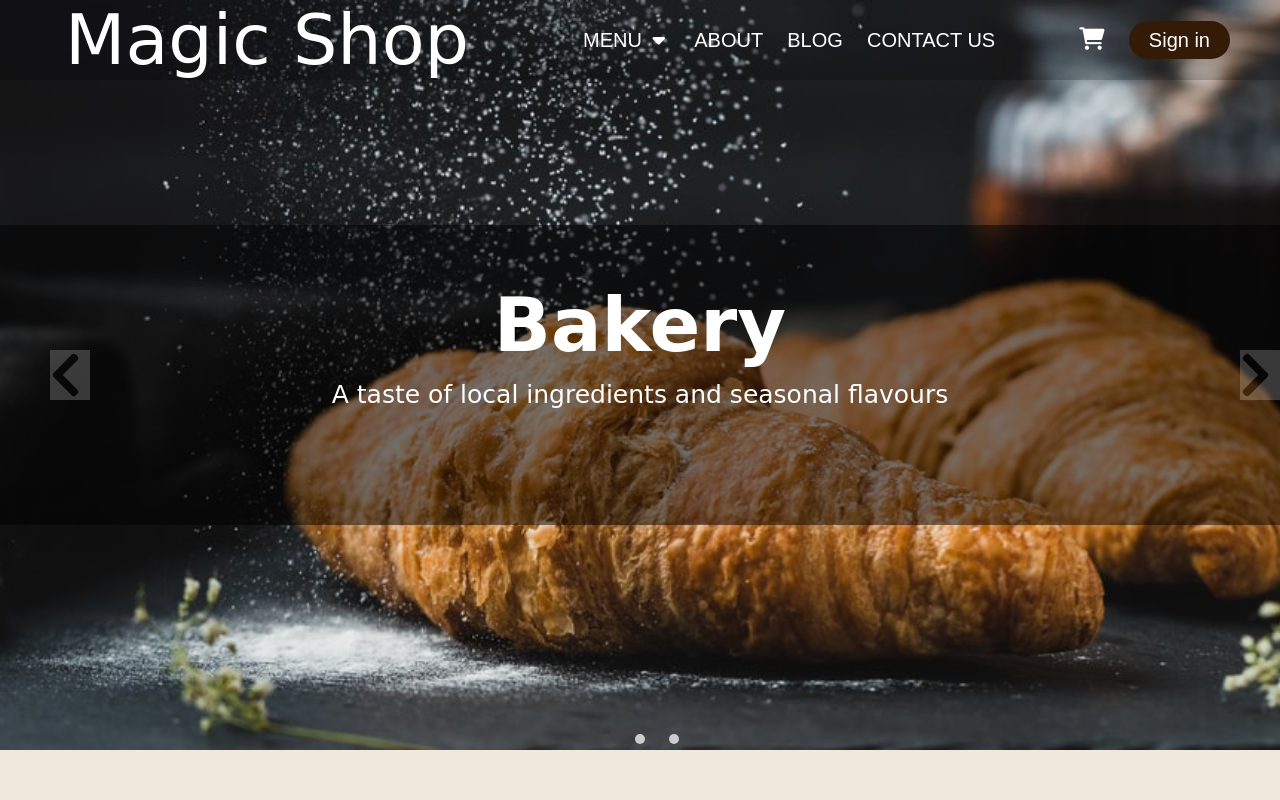
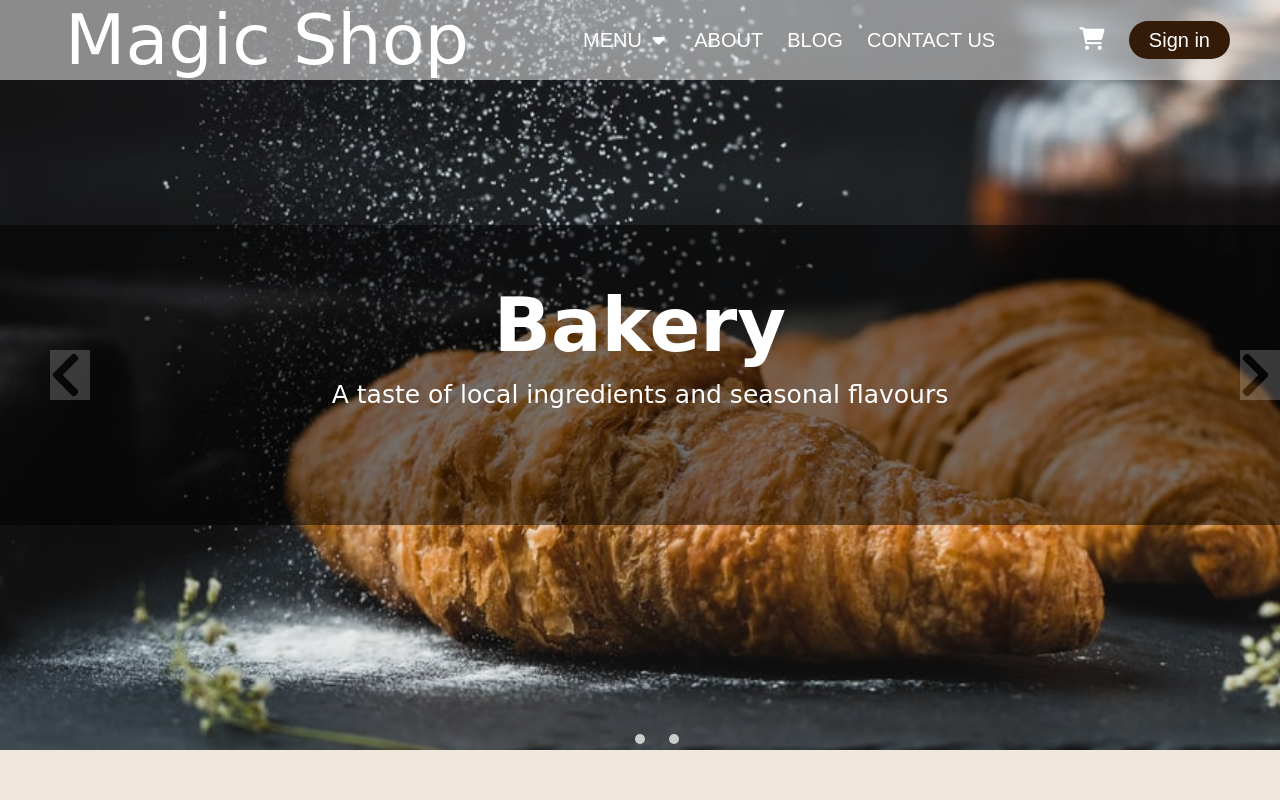
Before and after one commit to khanhngan501/khanhngan501.github.io, a plain HTML site: page assets/index.html in a window 1280 px wide. Shown: the top 800 px of the page. Drawn offline with nearby package versions, Linux system fonts and the light colour scheme; a web font is replaced by a local one.

Commit message:
commit header

```diff
--- a/assets/css/style.css
+++ b/assets/css/style.css
@@ -102,11 +102,14 @@ html{
 {
     width: 100%;
     height: var(--hearder-height);
-    background-color: rgba(0, 0, 0, 0.2);
+    background-color: rgba(255, 255, 255, 0.2);
     padding: 0px 50px;
     position: fixed;
 }
 
+#header:hover{
+    background-color: rgba(255, 255, 255, 0.5);
+}
 /* .header-container{
     /* padding: 0px 50px;
 } */
@@ -521,7 +524,7 @@ html{
     /* padding-top: 200px; */
     /* padding-right:200px; */
     line-height: 1.5;
-    text-align: justify;
+    text-align: left;
 }
 
 #content .menu-script{
```
